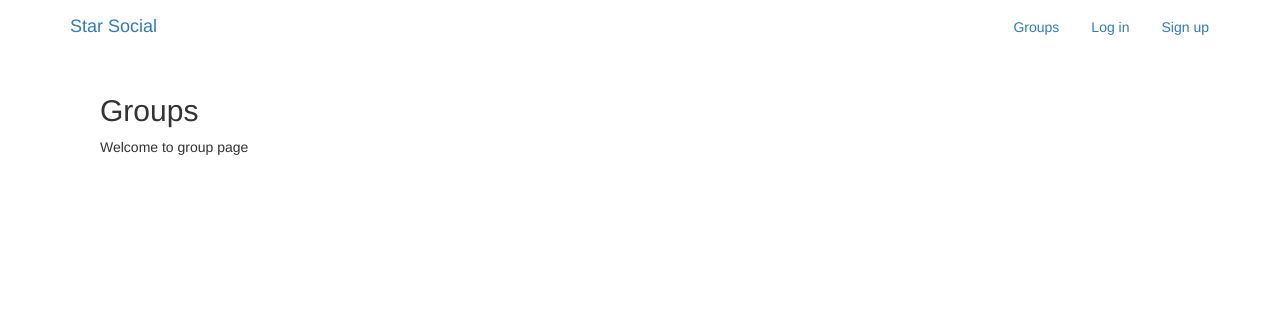
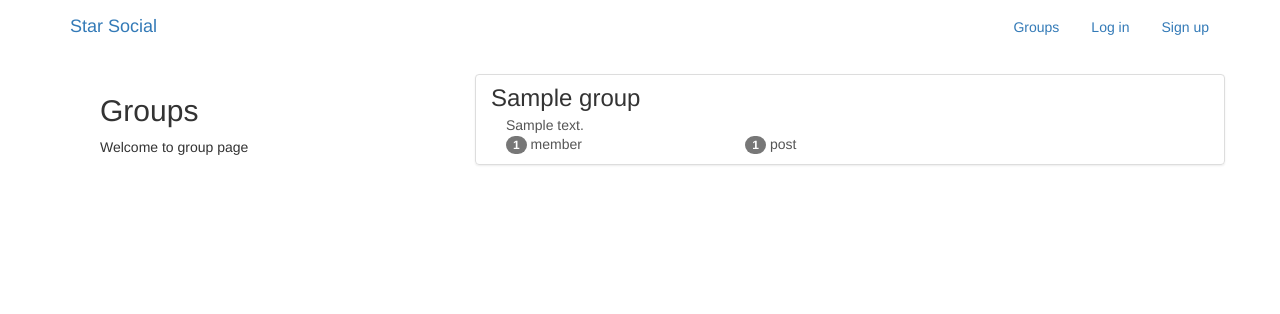
Before and after one commit to SanketKesharwani/StarSocial, a Django app: template simplesocial/groups/templates/groups/group_list.html in a window 1280 px wide. Shown: the top 314 px of the page. Run offline with Django 3.2, Linux system fonts and the light colour scheme; the template is opened without the code that fills it: most values are stand-ins (such as "Sample title", 1, 10 or a date in 2020); some libraries are stand-ins or nearby versions.

```diff
--- a/simplesocial/groups/templates/groups/group_list.html
+++ b/simplesocial/groups/templates/groups/group_list.html
@@ -15,5 +15,29 @@
     <span class="glyphicon glyphicon-plus-sign">Create New Group</span></a>
     {% endif %}
 </div>
+{% endblock %}
+
+{% block group_content %}
+
+<div class="col-md-8">
+  <div class="list-group">
+    {% for group in object_list %}
+    <a class="list-group-item" href="{% url 'groups:single' slug=group.slug %}">
+      <h3 class='title list-group-item-heading'>{{group.name}}</h3>
+      <div class="list-group-item-text container-fluid">
+        {{group.description_html|safe}}
+        <div class="row">
+  					<div class="col-md-4">
+  						<span class="badge">{{ group.members.count }}</span> member{{ group.members.count|pluralize }}
+  					</div>
+  					<div class="col-md-4">
+  						<span class="badge">{{ group.posts.count }}</span> post{{ group.posts.count|pluralize }}
+  					</div>
+  				</div>
+      </div>
+    </a>
+    {% endfor %}
+  </div>
+</div>
 
 {% endblock %}
```
Also changed, not shown: simplesocial/groups/templates/groups/group_form.html (+13 -0 lines).
